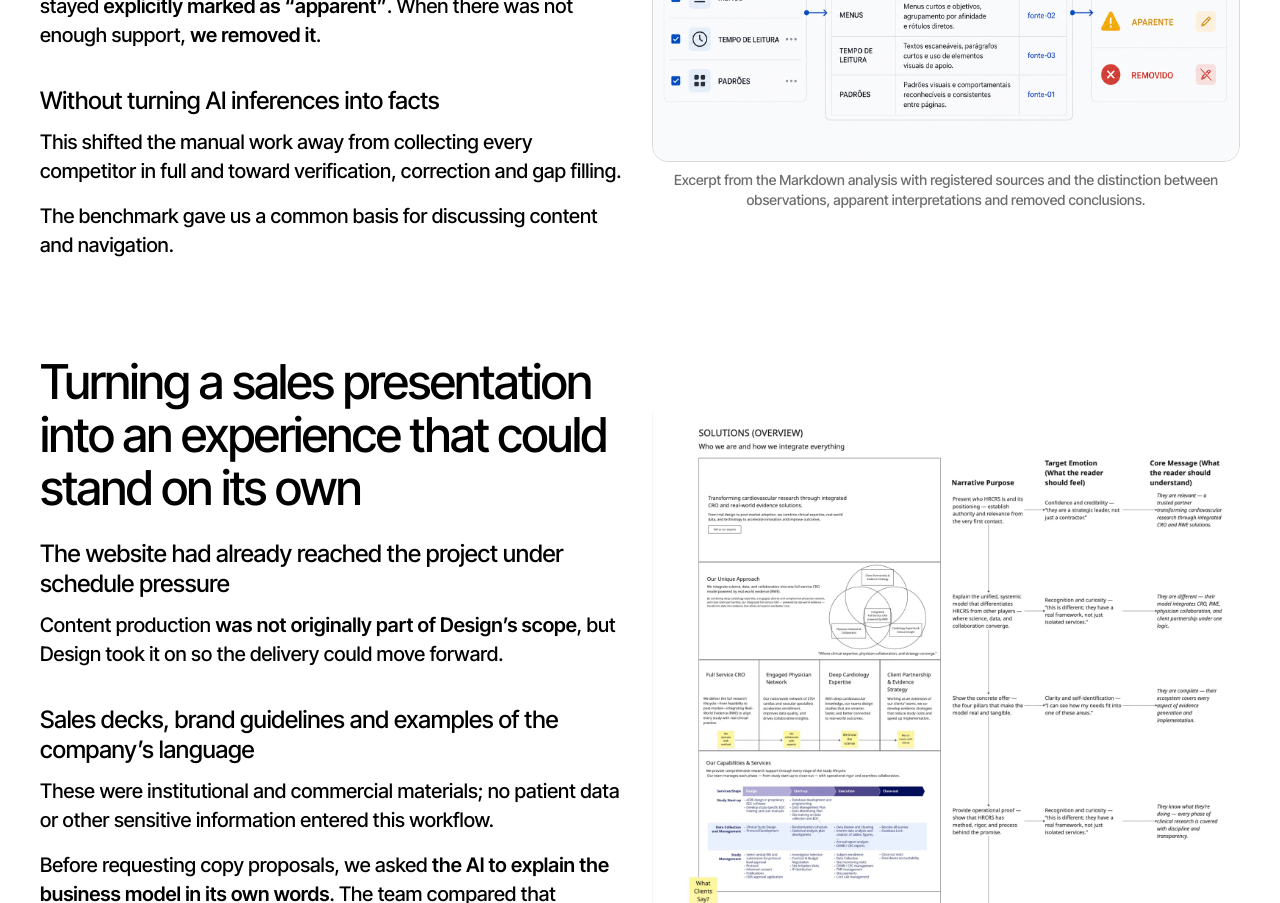
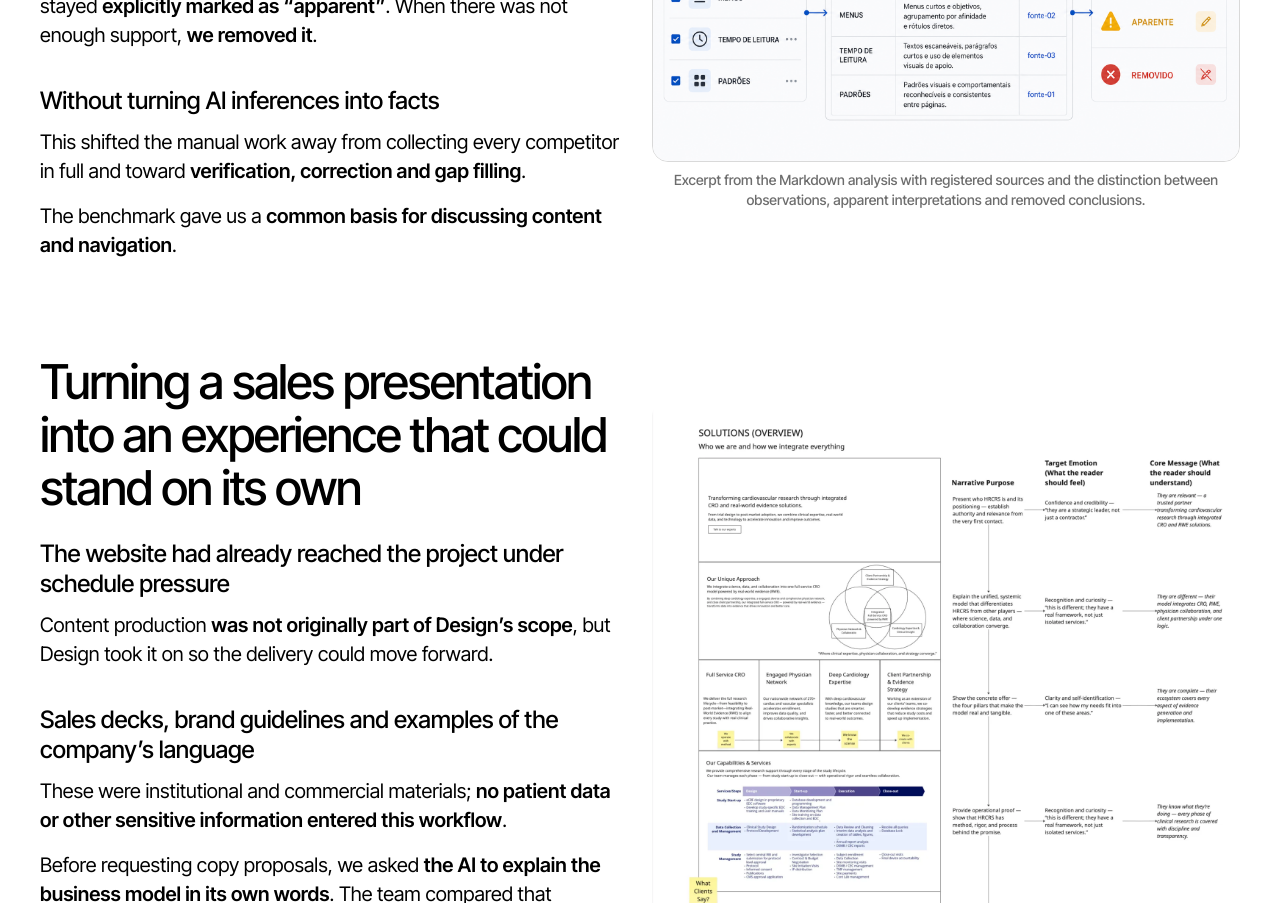
Before and after one commit to rikicx/portfolio-henrique, a React (Vite) app: page /en/work/3ph-hrcrs-digital-ecosystem in a window 1280 px wide. Shown: the part 2960-3863 px from the top of the page. Built offline with nearby package versions, Linux system fonts and the light colour scheme.

Commit message:
refactor: strengthen narrative emphasis contrast

```diff
--- a/src/content/en/case-3ph-hrcrs.js
+++ b/src/content/en/case-3ph-hrcrs.js
@@ -46,7 +46,13 @@ export default {
           { text: '.' },
         ],
       },
-      'The relationship between the two companies did not help either. HRCRS is part of the 3PH Alliance, but many people understood it the other way around. Others did not even realize there was a relationship between them.',
+      {
+        parts: [
+          { text: 'The relationship between the two companies did not help either. HRCRS is part of the 3PH Alliance, but ' },
+          { text: 'many people understood it the other way around', strong: true },
+          { text: '. Others did not even realize there was a relationship between them.' },
+        ],
+      },
     ],
   },
   centralQuestion: {
@@ -96,8 +102,20 @@ export default {
       {
         heading: 'Without turning AI inferences into facts',
         paragraphs: [
-          'This shifted the manual work away from collecting every competitor in full and toward verification, correction and gap filling.',
-          'The benchmark gave us a common basis for discussing content and navigation.',
+          {
+            parts: [
+              { text: 'This shifted the manual work away from collecting every competitor in full and toward ' },
+              { text: 'verification, correction and gap filling', strong: true },
+              { text: '.' },
+            ],
+          },
+          {
+            parts: [
+              { text: 'The benchmark gave us a ' },
+              { text: 'common basis for discussing content and navigation', strong: true },
+              { text: '.' },
+            ],
+          },
         ],
       },
     ],
@@ -127,7 +145,13 @@ export default {
       {
         heading: 'Sales decks, brand guidelines and examples of the company’s language',
         paragraphs: [
-          'These were institutional and commercial materials; no patient data or other sensitive information entered this workflow.',
+          {
+            parts: [
+              { text: 'These were institutional and commercial materials; ' },
+              { text: 'no patient data or other sensitive information entered this workflow', strong: true },
+              { text: '.' },
+            ],
+          },
           {
             parts: [
               { text: 'Before requesting copy proposals, we asked ' },
@@ -141,7 +165,15 @@ export default {
         heading: 'Narrative purpose, target emotion and core message',
         paragraphs: [
           'For each page, we explored two or three content alternatives. Every block had to respond coherently to those three criteria. When a proposal did not sustain the intended storytelling, we adjusted the context and instructions and started another creation or adaptation round.',
-          'AI generated the first alternatives; Design refined them and selected a direction. Marketing and Sales leadership then reviewed and validated the chosen content.',
+          {
+            parts: [
+              { text: 'AI generated the first alternatives; ' },
+              { text: 'Design refined them and selected a direction', strong: true },
+              { text: '. ' },
+              { text: 'Marketing and Sales leadership then reviewed and validated the chosen content', strong: true },
+              { text: '.' },
+            ],
+          },
         ],
       },
       {
@@ -161,8 +193,20 @@ export default {
   designSystem: {
     title: 'One visual foundation for both websites',
     baseParagraphs: [
-      'The websites needed to feel like part of the same organization without looking like copies of each other. My team created a Design System from scratch, sharing colors, typography, spacing, components and interaction patterns.',
-      'The visual foundation was the same. What changed was the discourse, the tone and the way each company presented its services. My role was to guide those decisions and keep the two experiences coherent.',
+      {
+        parts: [
+          { text: 'The websites needed to feel like part of the same organization without looking like copies of each other. ' },
+          { text: 'My team created a Design System from scratch', strong: true },
+          { text: ', sharing colors, typography, spacing, components and interaction patterns.' },
+        ],
+      },
+      {
+        parts: [
+          { text: 'The visual foundation was the same. What changed was the discourse, the tone and the way each company presented its services. My role was to guide those decisions and ' },
+          { text: 'keep the two experiences coherent', strong: true },
+          { text: '.' },
+        ],
+      },
     ],
     aiBlocks: [
       {
@@ -186,7 +230,13 @@ export default {
       {
         heading: 'Exploration, refinement and QA',
         paragraphs: [
-          'The designers led the exploration, refinement and delivery of the layouts, as well as QA, with frequent alignment throughout the process. I reviewed the material before higher-risk discussions.',
+          {
+            parts: [
+              { text: 'The designers led the exploration, refinement and delivery of the layouts, as well as QA, with frequent alignment throughout the process. ' },
+              { text: 'I reviewed the material before higher-risk discussions', strong: true },
+              { text: '.' },
+            ],
+          },
         ],
       },
       {
@@ -213,7 +263,15 @@ export default {
     title: 'The website needed to stay alive',
     paragraphs: [
       'There was no point in launching two new websites and still depending on development for every change. The solution included an independent CMS for each website. The Scientific Affairs team, for example, started publishing abstracts, articles and educational videos autonomously, without calling on development for every update.',
-      'My team continued to oversee the more sensitive pages to preserve visual consistency. Previously, an update had a two-to-three-day SLA. After my team took over website operations, changes could be published within minutes.',
+      {
+        parts: [
+          { text: 'My team continued to oversee the more sensitive pages to preserve visual consistency. Previously, an update had a ' },
+          { text: 'two-to-three-day SLA', strong: true },
+          { text: '. After my team took over website operations, changes could be ' },
+          { text: 'published within minutes', strong: true },
+          { text: '.' },
+        ],
+      },
     ],
     imgAlt:
       'Composition showing the 3PH Alliance website and the CMS panel used to manage and publish content',
@@ -248,13 +306,25 @@ export default {
         heading: 'Prepared decisions',
         paragraphs: [
           'To keep the project from stalling, I organized weekly status meetings with the context summarized, the available options and a clear recommendation.',
-          'Instead of bringing open problems to the meetings, I brought prepared decisions.',
+          {
+            parts: [
+              { text: 'Instead of bringing open problems to the meetings, ' },
+              { text: 'I brought prepared decisions', strong: true },
+              { text: '.' },
+            ],
+          },
         ],
       },
       {
         heading: 'Interface between Design and the contractor',
         paragraphs: [
-          'After decisions were made, I also acted as the interface between Design and the contractor, following what would be delivered and making sure the solution worked in the real environment.',
+          {
+            parts: [
+              { text: 'After decisions were made, I also acted as the interface between Design and the contractor, following what would be delivered and ' },
+              { text: 'making sure the solution worked in the real environment', strong: true },
+              { text: '.' },
+            ],
+          },
         ],
       },
     ],
@@ -292,7 +362,15 @@ export default {
               { text: ', while taking ownership of routes, back-end functionality and CMS integration. This made the transition into implementation more direct.' },
             ],
           },
-          'My team stayed close throughout implementation, following responsiveness, search, forms, CMS and visual adjustments. I coordinated communication between the contractor, Technology, Design and stakeholders, as well as QA and validation rounds before each release.',
+          {
+            parts: [
+              { text: 'My team stayed close throughout implementation, following responsiveness, search, forms, CMS and visual adjustments. ' },
+              { text: 'I coordinated communication between the contractor, Technology, Design and stakeholders', strong: true },
+              { text: ', as well as ' },
+              { text: 'QA and validation rounds before each release', strong: true },
+              { text: '.' },
+            ],
+          },
         ],
       },
       {
@@ -328,7 +406,13 @@ export default {
     title: 'After launch, ongoing editorial work began.',
     paragraphs: [
       'The first versions of the two websites went live in July 2025.',
-      'After that came rounds of content updates, visual adjustments and new business needs. The websites kept evolving until they reached their current versions. The launch did not end the project. It created a foundation that could be corrected, expanded and updated without starting over every time.',
+      {
+        parts: [
+          { text: 'After that came rounds of content updates, visual adjustments and new business needs. The websites kept evolving until they reached their current versions. ' },
+          { text: 'The launch did not end the project', strong: true },
+          { text: '. It created a foundation that could be corrected, expanded and updated without starting over every time.' },
+        ],
+      },
     ],
     imgAlt:
       'Composition of the current versions of the 3PH Alliance and HRCRS websites after the rounds of editorial evolution',
@@ -347,7 +431,13 @@ export default {
           { text: '.' },
         ],
       },
-      'The impact also showed up outside the websites. Presentations and other company materials started following the same language, reinforcing a shared visual standard for 3PH Alliance and HRCRS.',
+      {
+        parts: [
+          { text: 'The impact also showed up outside the websites. Presentations and other company materials started following the same language, ' },
+          { text: 'reinforcing a shared visual standard for 3PH Alliance and HRCRS', strong: true },
+          { text: '.' },
+        ],
+      },
     ],
     metrics: [
       {
--- a/src/content/pt/case-3ph-hrcrs.js
+++ b/src/content/pt/case-3ph-hrcrs.js
@@ -46,7 +46,13 @@ export default {
           { text: '.' },
         ],
       },
-      'A relação entre as duas empresas também não ajudava. A HRCRS faz parte da 3PH Alliance, mas muita gente entendia o contrário. Outras pessoas nem percebiam que existia uma relação entre elas.',
+      {
+        parts: [
+          { text: 'A relação entre as duas empresas também não ajudava. A HRCRS faz parte da 3PH Alliance, mas ' },
+          { text: 'muita gente entendia o contrário', strong: true },
+          { text: '. Outras pessoas nem percebiam que existia uma relação entre elas.' },
+        ],
+      },
     ],
   },
   centralQuestion: {
@@ -96,8 +102,20 @@ export default {
       {
         heading: 'Sem transformar inferências da IA em fatos',
         paragraphs: [
-          'Com isso, o trabalho manual deixou de se concentrar na coleta integral de todos os concorrentes e passou a se concentrar na verificação, na correção e no preenchimento de lacunas.',
-          'O benchmark nos deu uma base comum para discutir conteúdo e navegação.',
+          {
+            parts: [
+              { text: 'Com isso, o trabalho manual deixou de se concentrar na coleta integral de todos os concorrentes e passou a se concentrar na ' },
+              { text: 'verificação, na correção e no preenchimento de lacunas', strong: true },
+              { text: '.' },
+            ],
+          },
+          {
+            parts: [
+              { text: 'O benchmark nos deu uma ' },
+              { text: 'base comum para discutir conteúdo e navegação', strong: true },
+              { text: '.' },
+            ],
+          },
         ],
       },
     ],
@@ -127,7 +145,13 @@ export default {
       {
         heading: 'Decks, manual de marca e exemplos da linguagem da empresa',
         paragraphs: [
-          'Esses materiais eram institucionais e comerciais; nenhum dado de pacientes ou outra informação sensível entrou nesse fluxo.',
+          {
+            parts: [
+              { text: 'Esses materiais eram institucionais e comerciais; ' },
+              { text: 'nenhum dado de pacientes ou outra informação sensível entrou nesse fluxo', strong: true },
+              { text: '.' },
+            ],
+          },
           {
             parts: [
               { text: 'Antes de pedir propostas de texto, solicitávamos que ' },
@@ -141,7 +165,15 @@ export default {
         heading: 'Propósito narrativo, emoção desejada e mensagem central',
         paragraphs: [
           'Para cada página, explorávamos duas ou três alternativas de conteúdo. Cada bloco precisava responder de forma coerente a esses três critérios. Quando uma proposta não sustentava o storytelling pretendido, ajustávamos o contexto e as orientações e iniciávamos uma nova rodada de criação ou adaptação.',
-          'A IA produzia primeiras alternativas; Design refinava e selecionava uma direção. Depois dessa escolha, o conteúdo era revisado e validado pelas lideranças de Marketing e Vendas.',
+          {
+            parts: [
+              { text: 'A IA produzia primeiras alternativas; ' },
+              { text: 'Design refinava e selecionava uma direção', strong: true },
+              { text: '. Depois dessa escolha, o conteúdo era ' },
+              { text: 'revisado e validado pelas lideranças de Marketing e Vendas', strong: true },
+              { text: '.' },
+            ],
+          },
         ],
       },
       {
@@ -161,8 +193,20 @@ export default {
   designSystem: {
     title: 'Uma base visual para os dois sites',
     baseParagraphs: [
-      'Os sites precisavam parecer parte da mesma organização sem parecer cópias um do outro. Meu time criou um Design System do zero, compartilhando cores, tipografia, espaçamentos, componentes e padrões de interação.',
-      'A base visual era a mesma. O que mudava era o discurso, o tom e a forma como cada empresa apresentava seus serviços. Meu papel era orientar essas decisões e garantir que as duas experiências continuassem coerentes.',
+      {
+        parts: [
+          { text: 'Os sites precisavam parecer parte da mesma organização sem parecer cópias um do outro. ' },
+          { text: 'Meu time criou um Design System do zero', strong: true },
+          { text: ', compartilhando cores, tipografia, espaçamentos, componentes e padrões de interação.' },
+        ],
+      },
+      {
+        parts: [
+          { text: 'A base visual era a mesma. O que mudava era o discurso, o tom e a forma como cada empresa apresentava seus serviços. Meu papel era orientar essas decisões e ' },
+          { text: 'garantir que as duas experiências continuassem coerentes', strong: true },
+          { text: '.' },
+        ],
+      },
     ],
     aiBlocks: [
       {
@@ -186,7 +230,13 @@ export default {
       {
         heading: 'Exploração, refinamento e QA',
         paragraphs: [
-          'Os designers conduziam a exploração, o refinamento e a entrega dos layouts, além do QA, com alinhamentos frequentes ao longo do processo. Eu revisava o material antes das discussões de maior risco.',
+          {
+            parts: [
+              { text: 'Os designers conduziam a exploração, o refinamento e a entrega dos layouts, além do QA, com alinhamentos frequentes ao longo do processo. ' },
+              { text: 'Eu revisava o material antes das discussões de maior risco', strong: true },
+              { text: '.' },
+            ],
+          },
         ],
       },
       {
@@ -213,7 +263,15 @@ export default {
     title: 'O site precisava continuar vivo',
     paragraphs: [
       'Não adiantava lançar dois sites novos e continuar dependendo de desenvolvimento para cada mudança. A solução passou a ter um CMS independente para cada site. O time de Scientific Affairs, por exemplo, passou a publicar abstracts, artigos e vídeos educacionais com autonomia, sem acionar desenvolvimento em toda atualização.',
-      'Meu time ainda acompanhava páginas mais sensíveis para evitar que a consistência visual se perdesse. Antes, uma atualização tinha um SLA de dois a três dias. Depois que meu time assumiu a operação dos sites, as mudanças passaram a ser publicadas em minutos.',
+      {
+        parts: [
+          { text: 'Meu time ainda acompanhava páginas mais sensíveis para evitar que a consistência visual se perdesse. Antes, uma atualização tinha um ' },
+          { text: 'SLA de dois a três dias', strong: true },
+          { text: '. Depois que meu time assumiu a operação dos sites, as mudanças passaram a ser ' },
+          { text: 'publicadas em minutos', strong: true },
+          { text: '.' },
+        ],
+      },
     ],
     imgAlt:
       'Composição mostrando o site da 3PH Alliance e o painel do CMS utilizado para gerenciar e publicar conteúdos',
@@ -248,13 +306,25 @@ export default {
         heading: 'Decisões preparadas',
         paragraphs: [
           'Para evitar que o projeto ficasse parado, organizei status semanais com o contexto resumido, as opções disponíveis e uma recomendação clara.',
-          'Em vez de levar problemas abertos para as reuniões, eu levava decisões preparadas.',
+          {
+            parts: [
+              { text: 'Em vez de levar problemas abertos para as reuniões, ' },
+              { text: 'eu levava decisões preparadas', strong: true },
+              { text: '.' },
+            ],
+          },
         ],
       },
       {
         heading: 'Interface entre Design e o contractor',
         paragraphs: [
-          'Depois das definições, eu também funcionava como interface entre Design e o contractor, acompanhando o que seria entregue e garantindo que a solução funcionasse no ambiente real.',
+          {
+            parts: [
+              { text: 'Depois das definições, eu também funcionava como interface entre Design e o contractor, acompanhando o que seria entregue e ' },
+              { text: 'garantindo que a solução funcionasse no ambiente real', strong: true },
+              { text: '.' },
+            ],
+          },
         ],
       },
     ],
@@ -292,7 +362,15 @@ export default {
               { text: ', enquanto assumia as rotas, as funcionalidades de back-end e a integração com o CMS. Isso tornou a passagem para a implementação mais direta.' },
             ],
           },
-          'Meu time continuava próximo durante a implementação, acompanhando responsividade, busca, formulários, CMS e ajustes visuais. Eu coordenava a comunicação entre contractor, Tecnologia, Design e stakeholders, além das rodadas de QA e validação antes de cada publicação.',
+          {
+            parts: [
+              { text: 'Meu time continuava próximo durante a implementação, acompanhando responsividade, busca, formulários, CMS e ajustes visuais. ' },
+              { text: 'Eu coordenava a comunicação entre contractor, Tecnologia, Design e stakeholders', strong: true },
+              { text: ', além das ' },
+              { text: 'rodadas de QA e validação antes de cada publicação', strong: true },
+              { text: '.' },
+            ],
+          },
         ],
       },
       {
@@ -328,7 +406,13 @@ export default {
     title: 'Depois do lançamento, começou a operação editorial.',
     paragraphs: [
       'As primeiras versões dos dois sites entraram no ar em julho de 2025.',
-      'Depois disso, vieram rodadas de atualização de conteúdo, ajustes visuais e novas necessidades do negócio. Os sites continuaram evoluindo até chegar às versões atuais. O lançamento não encerrou o projeto. Ele criou uma base que podia ser corrigida, ampliada e atualizada sem precisar recomeçar toda vez.',
+      {
+        parts: [
+          { text: 'Depois disso, vieram rodadas de atualização de conteúdo, ajustes visuais e novas necessidades do negócio. Os sites continuaram evoluindo até chegar às versões atuais. ' },
+          { text: 'O lançamento não encerrou o projeto', strong: true },
+          { text: '. Ele criou uma base que podia ser corrigida, ampliada e atualizada sem precisar recomeçar toda vez.' },
+        ],
+      },
     ],
     imgAlt:
       'Composição das versões atuais dos sites da 3PH Alliance e HRCRS após as rodadas de evolução editorial',
@@ -347,7 +431,13 @@ export default {
           { text: '.' },
         ],
       },
-      'O impacto também apareceu fora dos sites. Apresentações e outros materiais da empresa começaram a seguir a mesma linguagem, reforçando uma régua visual comum para a 3PH Alliance e a HRCRS.',
+      {
+        parts: [
+          { text: 'O impacto também apareceu fora dos sites. Apresentações e outros materiais da empresa começaram a seguir a mesma linguagem, ' },
+          { text: 'reforçando uma régua visual comum para a 3PH Alliance e a HRCRS', strong: true },
+          { text: '.' },
+        ],
+      },
     ],
     metrics: [
       {
--- a/src/pages/cases/ThreePHHrcrsPage.module.css
+++ b/src/pages/cases/ThreePHHrcrsPage.module.css
@@ -53,7 +53,7 @@
 
 .bodyTextBlock p {
   font-size: 20px;
-  font-weight: 500;
+  font-weight: 400;
   line-height: 1.45;
   color: var(--color-text-primary);
   margin: 0;
@@ -211,10 +211,14 @@
 
 .problemaText p {
   font-size: 20px;
-  font-weight: 500;
+  font-weight: 400;
   line-height: 1.45;
   color: var(--color-text-primary);
   margin: 0;
+}
+
+.problemaText > p:first-child {
+  font-weight: 500;
 }
 
 /* ─── 4. Pergunta central ────────────────────────────────────────────────── */
@@ -357,7 +361,7 @@
 
 .bodyTextBlockWide p {
   font-size: 20px;
-  font-weight: 500;
+  font-weight: 400;
   line-height: 1.45;
   color: var(--color-text-primary);
   margin: 0;
@@ -2359,7 +2363,7 @@
   margin: 0;
   color: var(--color-text-primary);
   font-size: 20px;
-  font-weight: 500;
+  font-weight: 400;
   line-height: 1.45;
 }
 
```
